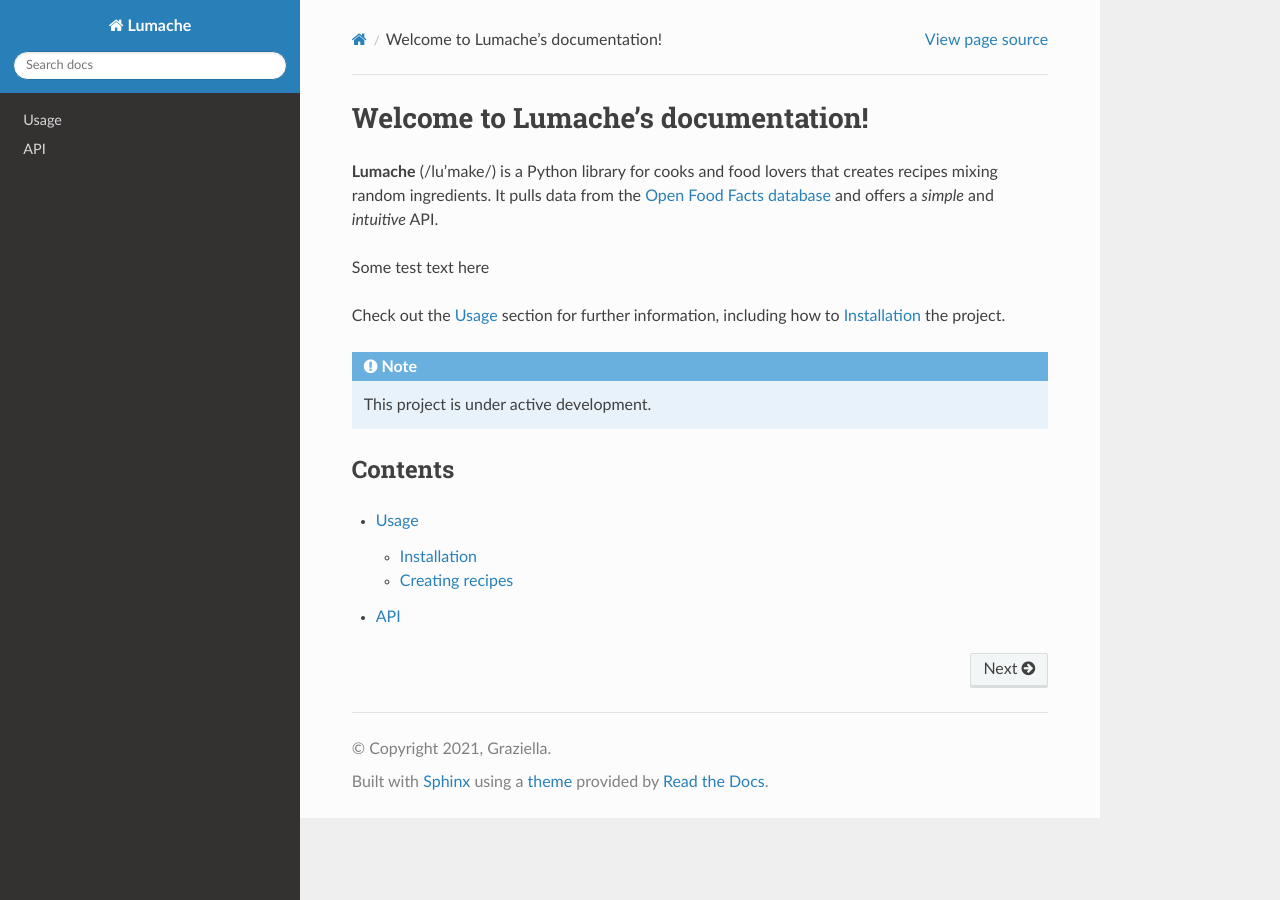
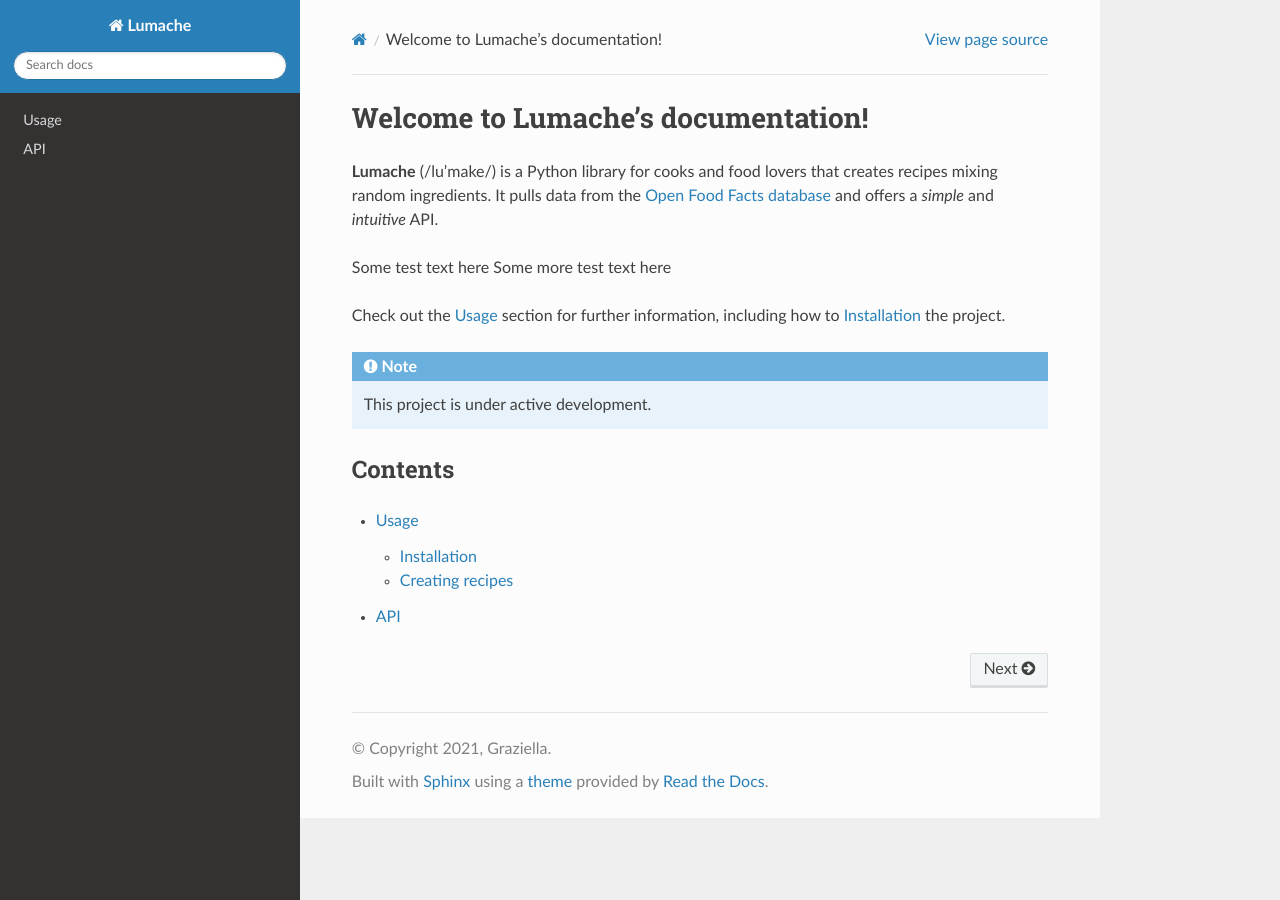
Before and after one commit to j-hw-wong/SWEPT, a Sphinx documentation site: the page built from docs/source/index.rst, in a window 1280 px wide. Built offline with Sphinx 7.4.7 and the Read the Docs theme 3.1.0, drawn with Linux system fonts in a browser that asks for light colours.

Commit message:
Updated Read the Docs index

```diff
--- a/docs/source/index.rst
+++ b/docs/source/index.rst
@@ -7,6 +7,7 @@
 and offers a *simple* and *intuitive* API.
 
 Some test text here
+Some more test text here
 
 Check out the :doc:`usage` section for further information, including
 how to :ref:`installation` the project.
```
